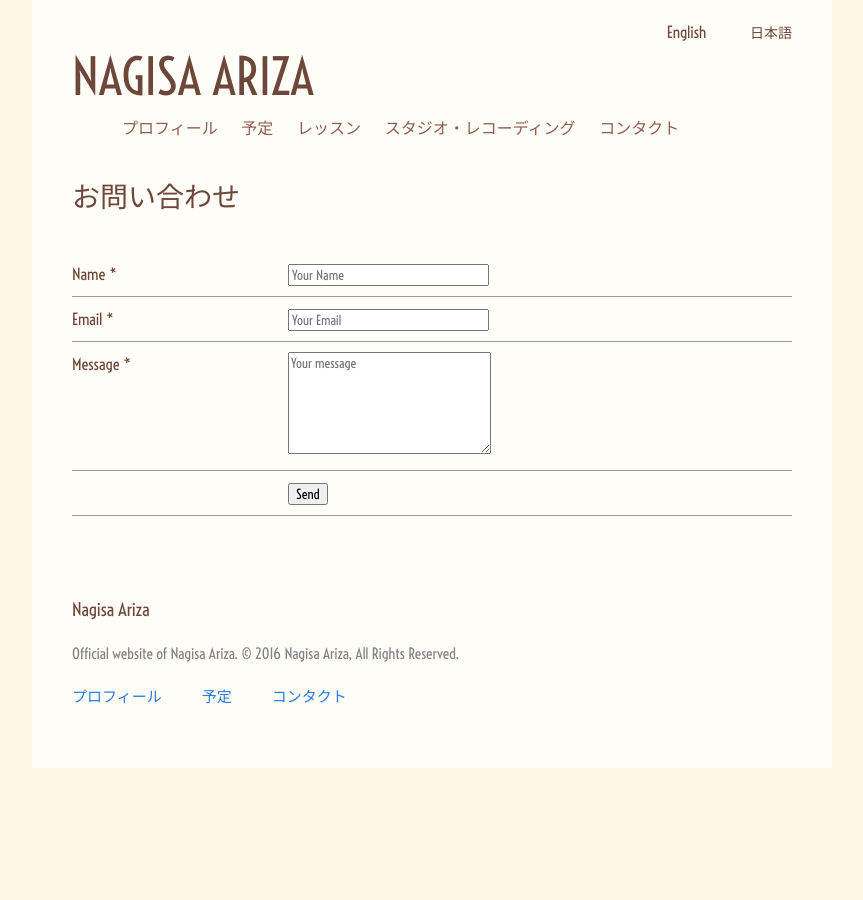
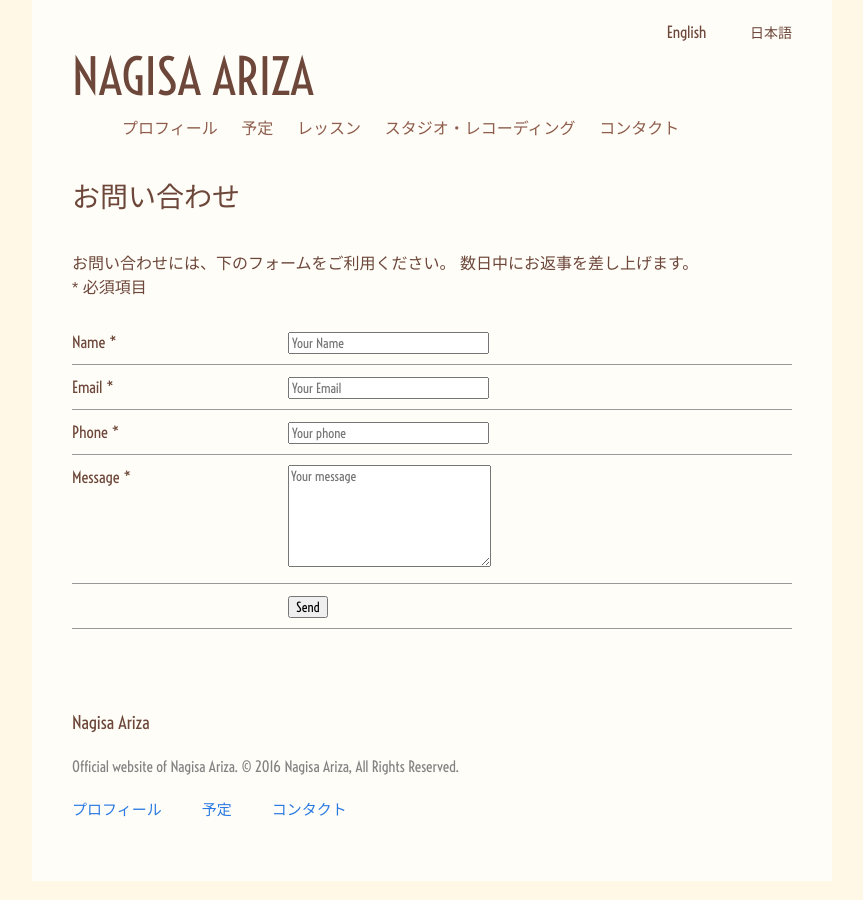
Before and after one commit to dawnstar63/nagisaariza-website, a Jekyll site: the page built from language-jp/contact.html, in a window 1280 px wide. Shown: the whole page, without its empty margins (208-1071 px from the left). Built offline with Jekyll 4.4.1, drawn with Linux system fonts in a browser that asks for light colours; nearby versions of some CDN libraries.

Commit message:
added phone to contact form

```diff
--- a/language-jp/contact.html
+++ b/language-jp/contact.html
@@ -5,6 +5,13 @@ title: お問い合わせ
 permalink: /jp/contact/
 order: 5
 ---
+
+<p>
+	お問い合わせには、下のフォームをご利用ください。
+	数日中にお返事を差し上げます。
+	</br>
+	* 必須項目
+</p>
 
 <form action="https://formspree.io/nagisa007@mac.com" method="POST">
 	<table width="100%">
@@ -21,6 +28,14 @@ order: 5
 			</td>
 			<td valign="top">
 			    <input type="email" name="_replyto" placeholder="Your Email" size="30" required />
+			</td>
+		</tr>
+		<tr>
+			<td valign="top">
+				<label for="phone">Phone *</label>
+			</td>
+			<td valign="top">
+			    <input type="phone" name="_phone" placeholder="Your phone" size="30" required />
 			</td>
 		</tr>
 	    <tr>
```
Also changed, not shown: language-en/contact.html (+11 -1 lines).
